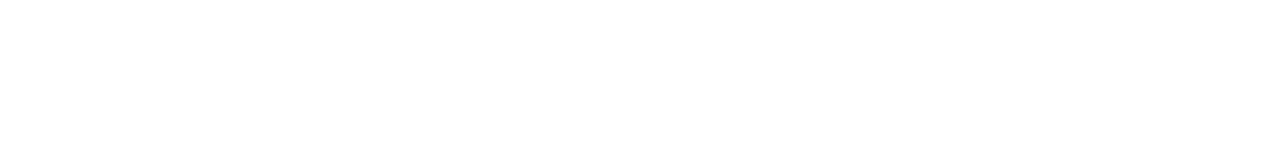
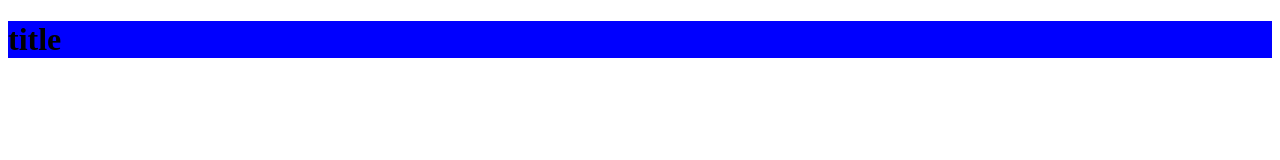
Before and after one commit to Leonidtemniy/first-project, a plain HTML site: page index.html in a window 1280 px wide. Drawn offline with Linux system fonts and the light colour scheme.

Commit message:
добавил стили и title

```diff
--- a/index.html
+++ b/index.html
@@ -4,7 +4,12 @@
     <meta charset="UTF-8" />
     <meta http-equiv="X-UA-Compatible" content="IE=edge" />
     <meta name="viewport" content="width=device-width, initial-scale=1.0" />
-    <title></title>
+    <title>1site</title>
+    <link rel="stylesheet" href="style.css" />
   </head>
-  <body></body>
+  <body>
+    <div class="header">
+      <h1 class="title">title</h1>
+    </div>
+  </body>
 </html>
--- a/style.css
+++ b/style.css
@@ -0,0 +1,3 @@
+.header {
+  background-color: blue;
+}
```
